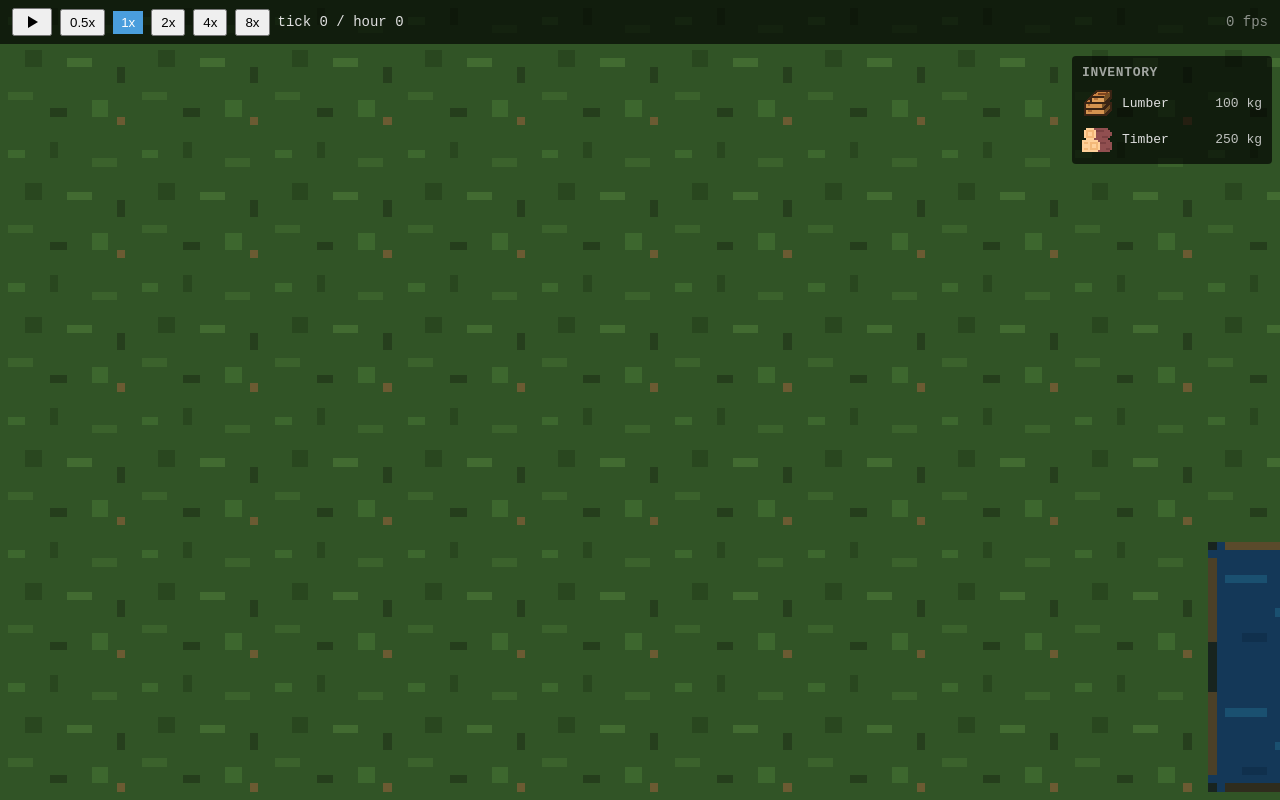
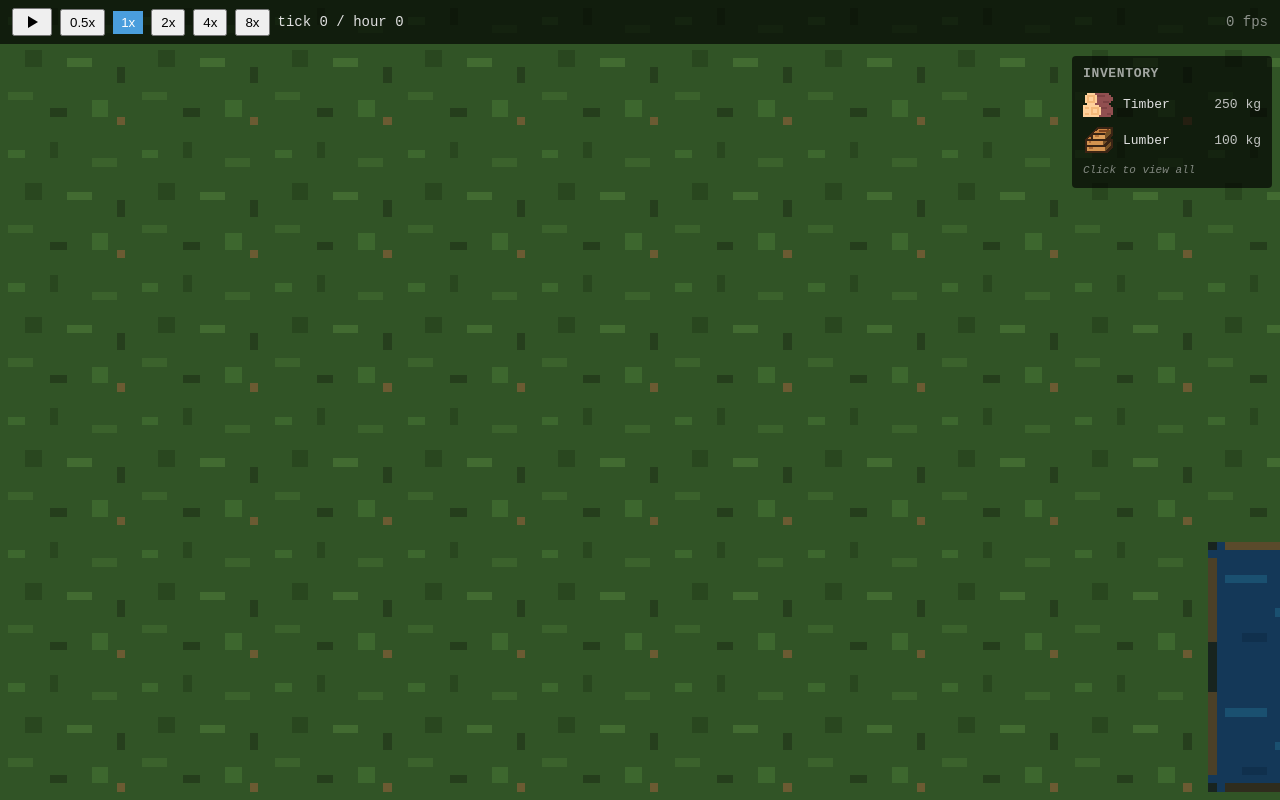
Before and after one commit to triflicacid/energy-game, a website built with Vite: page index.html in a window 1280 px wide. Built offline with nearby package versions, Linux system fonts and the light colour scheme.

Commit message:
Added inventory model

```diff
--- a/src/style.css
+++ b/src/style.css
@@ -106,6 +106,27 @@ html, body {
     opacity: 0.7;
 }
 
+.panel--clickable {
+    cursor: pointer;
+    border: 1px solid transparent;
+}
+
+.panel--clickable:hover,
+.panel--clickable:focus-visible {
+    border-color: #4a9edd;
+}
+
+.panel--clickable:focus-visible {
+    outline: none;
+}
+
+.inventory-hint {
+    margin: 6px 0 0;
+    font-size: 11px;
+    opacity: 0.55;
+    font-style: italic;
+}
+
 .inventory-list {
     list-style: none;
     margin: 0;
@@ -151,3 +172,53 @@ html, body {
     opacity: 0.6;
     font-style: italic;
 }
+
+.inventory-modal {
+    background: #14141f;
+    color: #e0e0e0;
+    font: 13px/1.4 monospace;
+    border: 1px solid rgba(255, 255, 255, 0.15);
+    border-radius: 6px;
+    padding: 16px;
+    width: min(720px, 92vw);
+    max-height: 80vh;
+}
+
+.inventory-modal::backdrop {
+    background: rgba(0, 0, 0, 0.55);
+}
+
+.inventory-modal .inventory-list {
+    display: grid;
+    grid-template-columns: repeat(auto-fill, minmax(180px, 1fr));
+    align-content: start;
+    gap: 8px;
+    max-height: 60vh;
+    overflow-y: auto;
+}
+
+.inventory-modal .inventory-row {
+    background: rgba(255, 255, 255, 0.05);
+    border-radius: 4px;
+    padding: 4px 8px;
+}
+
+.inventory-modal .inventory-empty {
+    grid-column: 1 / -1;
+}
+
+.inventory-sort-bar {
+    display: flex;
+    gap: 6px;
+    margin-bottom: 10px;
+}
+
+.inventory-sort-btn--active {
+    background: #4a9edd;
+    color: #fff;
+    border: none;
+}
+
+.inventory-modal-close {
+    margin-top: 12px;
+}
--- /dev/null
+++ b/src/ui/InventoryModal.ts
@@ -0,0 +1,105 @@
+// full, sortable company-inventory popup opened from InventoryPanel's heading
+// reads Application/CampaignState; never mutates simulation state
+
+import type { Application } from "@application";
+import type { Disposable } from "@shared/Disposable";
+import { buildInventoryEmptyEl, buildInventoryRowEl, collectInventoryRows, sortInventoryRows, type InventorySortMode } from "./InventoryRows";
+
+const SORT_OPTIONS: readonly { readonly mode: InventorySortMode; readonly label: string }[] = [
+  { mode: "name", label: "Name" },
+  { mode: "qty-desc", label: "Qty ↓" },
+  { mode: "qty-asc", label: "Qty ↑" },
+];
+
+/**
+ * full, sortable inventory popup.
+ * built on native <dialog>/showModal(): focus trap, ::backdrop, and Esc-to-close come for free.
+ * updates from `tick:after` while open; never polls per animation frame.
+ */
+export class InventoryModal implements Disposable {
+  private readonly dialog: HTMLDialogElement;
+  private readonly list: HTMLElement;
+  private readonly sortBtns = new Map<InventorySortMode, HTMLButtonElement>();
+  private sortMode: InventorySortMode = "qty-desc";
+  private readonly unsubscribeTick: () => void;
+
+  public constructor(private readonly app: Application) {
+    this.dialog = document.createElement("dialog");
+    this.dialog.classList.add("inventory-modal");
+    this.dialog.setAttribute("aria-label", "full inventory");
+
+    const heading = document.createElement("h2");
+    heading.classList.add("panel-heading");
+    heading.textContent = "Inventory";
+    this.dialog.appendChild(heading);
+
+    this.dialog.appendChild(this.buildSortBar());
+
+    this.list = document.createElement("ul");
+    this.list.classList.add("inventory-list");
+    this.dialog.appendChild(this.list);
+
+    const closeBtn = document.createElement("button");
+    closeBtn.type = "button";
+    closeBtn.classList.add("toolbar-btn", "inventory-modal-close");
+    closeBtn.textContent = "Close";
+    closeBtn.addEventListener("click", () => this.dialog.close());
+    this.dialog.appendChild(closeBtn);
+
+    document.body.appendChild(this.dialog);
+
+    this.syncSortButtons();
+    this.unsubscribeTick = app.getEvents().subscribe("tick:after", () => {
+      if (this.dialog.open) this.render();
+    });
+  }
+
+  /** renders the current inventory and opens the modal */
+  public open(): void {
+    this.render();
+    this.dialog.showModal();
+  }
+
+  /** unsubscribes from clock events and detaches the dialog from the DOM */
+  public dispose(): void {
+    this.unsubscribeTick();
+    this.dialog.remove();
+  }
+
+  private buildSortBar(): HTMLElement {
+    const bar = document.createElement("div");
+    bar.classList.add("inventory-sort-bar");
+    bar.setAttribute("role", "group");
+    bar.setAttribute("aria-label", "sort by");
+
+    for (const { mode, label } of SORT_OPTIONS) {
+      const btn = document.createElement("button");
+      btn.type = "button";
+      btn.textContent = label;
+      btn.classList.add("toolbar-btn", "inventory-sort-btn");
+      btn.addEventListener("click", () => {
+        this.sortMode = mode;
+        this.syncSortButtons();
+        this.render();
+      });
+      this.sortBtns.set(mode, btn);
+      bar.appendChild(btn);
+    }
+    return bar;
+  }
+
+  private syncSortButtons(): void {
+    for (const [mode, btn] of this.sortBtns) {
+      btn.classList.toggle("inventory-sort-btn--active", mode === this.sortMode);
+      btn.setAttribute("aria-pressed", String(mode === this.sortMode));
+    }
+  }
+
+  private render(): void {
+    const rows = sortInventoryRows(collectInventoryRows(this.app), this.sortMode);
+    this.list.replaceChildren(...rows.map(buildInventoryRowEl));
+    if (rows.length === 0) {
+      this.list.appendChild(buildInventoryEmptyEl());
+    }
+  }
+}
--- a/src/ui/InventoryPanel.ts
+++ b/src/ui/InventoryPanel.ts
@@ -1,40 +1,42 @@
-// read-only HTML panel listing the single company-wide inventory
+// read-only HTML panel listing the top of the company-wide inventory
 // reads Application/CampaignState; never mutates simulation state
+// activating the card opens the full sortable inventory (InventoryModal)
 
 import type { Application } from "@application";
-import type { ResourceDef } from "@content";
 import type { Disposable } from "@shared/Disposable";
 import { getDock } from "./Dock";
-import { hasIcon, resolveIconStyle } from "./IconResolver";
+import { InventoryModal } from "./InventoryModal";
+import { buildInventoryEmptyEl, buildInventoryRowEl, collectInventoryRows, sortInventoryRows } from "./InventoryRows";
 
-/** derives a readable placeholder label from a resource id; real localization lands later */
-function placeholderLabel(resourceId: string): string {
-  return resourceId
-    .split("-")
-    .filter((word) => word.length > 0)
-    .map((word) => word.charAt(0).toUpperCase() + word.slice(1))
-    .join(" ");
-}
-
-/** trims float noise for display without implying false precision */
-function formatQuantity(qty: number): string {
-  return (Math.round(qty * 100) / 100).toLocaleString();
-}
+const DOCKED_ROW_LIMIT = 10;
 
 /**
  * read-only company-inventory panel.
- * lists every resource currently held in non-zero quantity: icon, label, quantity, unit.
+ * lists the top 10 resources by quantity: icon, label, quantity, unit.
  * updates from `tick:after`, never per-animation-frame polling.
+ * the whole card is not a <button> but behaves like one (role, tabindex, Enter/Space) and opens
+ * the full sortable inventory in `InventoryModal`.
  */
 export class InventoryPanel implements Disposable {
   private readonly panel: HTMLElement;
   private readonly list: HTMLElement;
+  private readonly hint: HTMLElement;
+  private readonly modal: InventoryModal;
   private readonly unsubscribeTick: () => void;
 
   public constructor(private readonly app: Application) {
     this.panel = document.createElement("section");
-    this.panel.classList.add("panel", "inventory-panel");
-    this.panel.setAttribute("aria-label", "inventory");
+    this.panel.classList.add("panel", "inventory-panel", "panel--clickable");
+    this.panel.setAttribute("role", "button");
+    this.panel.setAttribute("tabindex", "0");
+    this.panel.setAttribute("aria-haspopup", "dialog");
+    this.panel.setAttribute("aria-label", "Inventory — view all");
+    this.panel.addEventListener("click", () => this.modal.open());
+    this.panel.addEventListener("keydown", (event) => {
+      if (event.key !== "Enter" && event.key !== " ") return;
+      event.preventDefault();
+      this.modal.open();
+    });
 
     const heading = document.createElement("h2");
     heading.classList.add("panel-heading");
@@ -45,7 +47,13 @@ export class InventoryPanel implements Disposable {
     this.list.classList.add("inventory-list");
     this.panel.appendChild(this.list);
 
+    this.hint = document.createElement("p");
+    this.hint.classList.add("inventory-hint");
+    this.panel.appendChild(this.hint);
+
     getDock(app, "dock-right").appendChild(this.panel);
+
+    this.modal = new InventoryModal(app);
 
     this.render();
     this.unsubscribeTick = app.getEvents().subscribe("tick:after", () => {
@@ -53,63 +61,23 @@ export class InventoryPanel implements Disposable {
     });
   }
 
-  /** unsubscribes from clock events and detaches the panel from the DOM */
+  /** unsubscribes from clock events, disposes the modal, and detaches the panel from the DOM */
   public dispose(): void {
     this.unsubscribeTick();
+    this.modal.dispose();
     this.panel.remove();
   }
 
   private render(): void {
-    const { quantities } = this.app.getCampaignState().inventory;
-    const catalog = this.app.getCatalog();
+    const rows = sortInventoryRows(collectInventoryRows(this.app), "qty-desc");
+    const shown = rows.slice(0, DOCKED_ROW_LIMIT);
 
-    const rows = Object.entries(quantities)
-      .filter(([, qty]) => qty !== 0)
-      .sort(([a], [b]) => a.localeCompare(b));
+    this.list.replaceChildren(...shown.map(buildInventoryRowEl));
+    if (rows.length === 0) {
+      this.list.appendChild(buildInventoryEmptyEl());
+    }
 
-    this.list.replaceChildren(...rows.map(([resourceId, qty]) => this.buildRow(resourceId, qty, catalog.getResource(resourceId))));
-
-    if (rows.length === 0) {
-      const empty = document.createElement("li");
-      empty.classList.add("inventory-empty");
-      empty.textContent = "No resources in inventory.";
-      this.list.appendChild(empty);
-    }
-  }
-
-  private buildRow(resourceId: string, qty: number, resource: ResourceDef | undefined): HTMLElement {
-    const row = document.createElement("li");
-    row.classList.add("inventory-row");
-    row.appendChild(this.buildIcon(resource));
-
-    const label = document.createElement("span");
-    label.classList.add("inventory-label");
-    label.textContent = placeholderLabel(resource?.id ?? resourceId);
-    row.appendChild(label);
-
-    const qtyEl = document.createElement("span");
-    qtyEl.classList.add("inventory-qty");
-    qtyEl.textContent = resource ? `${formatQuantity(qty)} ${resource.unit}` : formatQuantity(qty);
-    row.appendChild(qtyEl);
-
-    return row;
-  }
-
-  /** returns the icon element for a row: the resolved sprite crop, or a visible placeholder */
-  private buildIcon(resource: ResourceDef | undefined): HTMLElement {
-    const icon = document.createElement("span");
-    icon.classList.add("inventory-icon");
-
-    if (resource !== undefined && hasIcon(resource.iconId)) {
-      Object.assign(icon.style, resolveIconStyle(resource.iconId));
-      icon.setAttribute("role", "img");
-      icon.setAttribute("aria-label", resource.id);
-    } else {
-      icon.classList.add("inventory-icon--missing");
-      icon.setAttribute("role", "img");
-      icon.setAttribute("aria-label", "missing icon");
-      icon.textContent = "?";
-    }
-    return icon;
+    this.hint.textContent =
+      rows.length > shown.length ? `Showing ${shown.length} of ${rows.length} — click to view all` : "Click to view all";
   }
 }
--- /dev/null
+++ b/src/ui/InventoryRows.ts
@@ -0,0 +1,100 @@
+// shared inventory row data + sorting + DOM row rendering
+// used by both the docked InventoryPanel (top 10) and the full InventoryModal (all rows)
+// reads Application/CampaignState; never mutates simulation state
+
+import type { Application } from "@application";
+import type { ResourceDef } from "@content";
+import { hasIcon, resolveIconStyle } from "./IconResolver";
+
+export type InventorySortMode = "name" | "qty-asc" | "qty-desc";
+
+export type InventoryRow = {
+  readonly resourceId: string;
+  readonly qty: number;
+  readonly resource: ResourceDef | undefined;
+};
+
+/** derives a readable placeholder label from a resource id; real localization lands later */
+export function placeholderLabel(resourceId: string): string {
+  return resourceId
+    .split("-")
+    .filter((word) => word.length > 0)
+    .map((word) => word.charAt(0).toUpperCase() + word.slice(1))
+    .join(" ");
+}
+
+/** trims float noise for display without implying false precision */
+export function formatQuantity(qty: number): string {
+  return (Math.round(qty * 100) / 100).toLocaleString();
+}
+
+/** returns every non-zero inventory resource as a row, resolved against the catalog */
+export function collectInventoryRows(app: Application): InventoryRow[] {
+  const { quantities } = app.getCampaignState().inventory;
+  const catalog = app.getCatalog();
+  return Object.entries(quantities)
+    .filter(([, qty]) => qty !== 0)
+    .map(([resourceId, qty]) => ({ resourceId, qty, resource: catalog.getResource(resourceId) }));
+}
+
+/** pure comparator sort; returns a new array, never mutates the input */
+export function sortInventoryRows(rows: readonly InventoryRow[], mode: InventorySortMode): InventoryRow[] {
+  const sorted = [...rows];
+  switch (mode) {
+    case "name":
+      sorted.sort((a, b) => (a.resource?.id ?? a.resourceId).localeCompare(b.resource?.id ?? b.resourceId));
+      break;
+    case "qty-asc":
+      sorted.sort((a, b) => a.qty - b.qty);
+      break;
+    case "qty-desc":
+      sorted.sort((a, b) => b.qty - a.qty);
+      break;
+  }
+  return sorted;
+}
+
+/** builds one <li> row: icon, label, quantity+unit */
+export function buildInventoryRowEl(row: InventoryRow): HTMLElement {
+  const el = document.createElement("li");
+  el.classList.add("inventory-row");
+  el.appendChild(buildInventoryIconEl(row.resource));
+
+  const label = document.createElement("span");
+  label.classList.add("inventory-label");
+  label.textContent = placeholderLabel(row.resource?.id ?? row.resourceId);
+  el.appendChild(label);
+
+  const qtyEl = document.createElement("span");
+  qtyEl.classList.add("inventory-qty");
+  qtyEl.textContent = row.resource ? `${formatQuantity(row.qty)} ${row.resource.unit}` : formatQuantity(row.qty);
+  el.appendChild(qtyEl);
+
+  return el;
+}
+
+/** returns the icon element for a row: the resolved sprite crop, or a visible placeholder */
+function buildInventoryIconEl(resource: ResourceDef | undefined): HTMLElement {
+  const icon = document.createElement("span");
+  icon.classList.add("inventory-icon");
+
+  if (resource !== undefined && hasIcon(resource.iconId)) {
+    Object.assign(icon.style, resolveIconStyle(resource.iconId));
+    icon.setAttribute("role", "img");
+    icon.setAttribute("aria-label", resource.id);
+  } else {
+    icon.classList.add("inventory-icon--missing");
+    icon.setAttribute("role", "img");
+    icon.setAttribute("aria-label", "missing icon");
+    icon.textContent = "?";
+  }
+  return icon;
+}
+
+/** builds an empty-state <li> shown when there are no rows to display */
+export function buildInventoryEmptyEl(): HTMLElement {
+  const empty = document.createElement("li");
+  empty.classList.add("inventory-empty");
+  empty.textContent = "No resources in inventory.";
+  return empty;
+}
```
Also changed, not shown: src/ui/InventoryRows.spec.ts (added, +58 -0 lines), src/ui/index.ts (+7 -0 lines).
